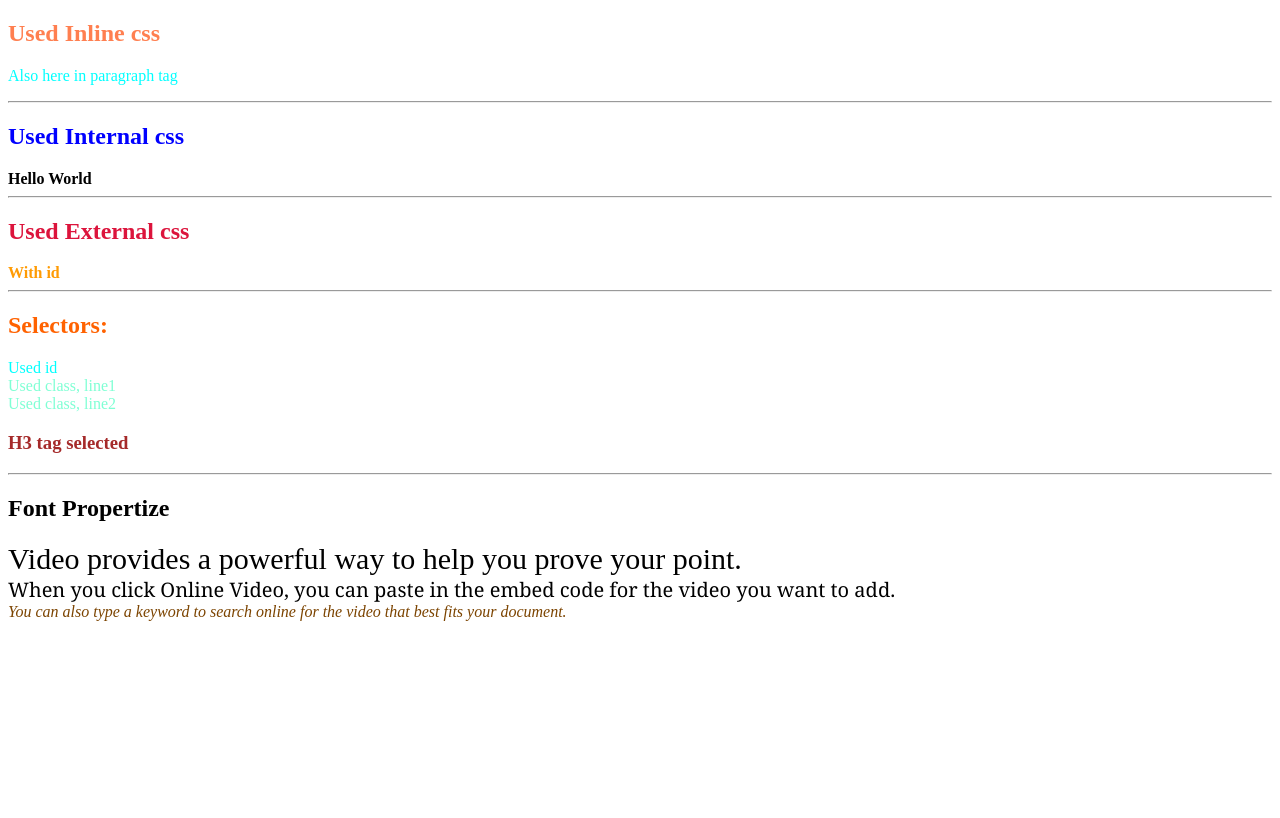
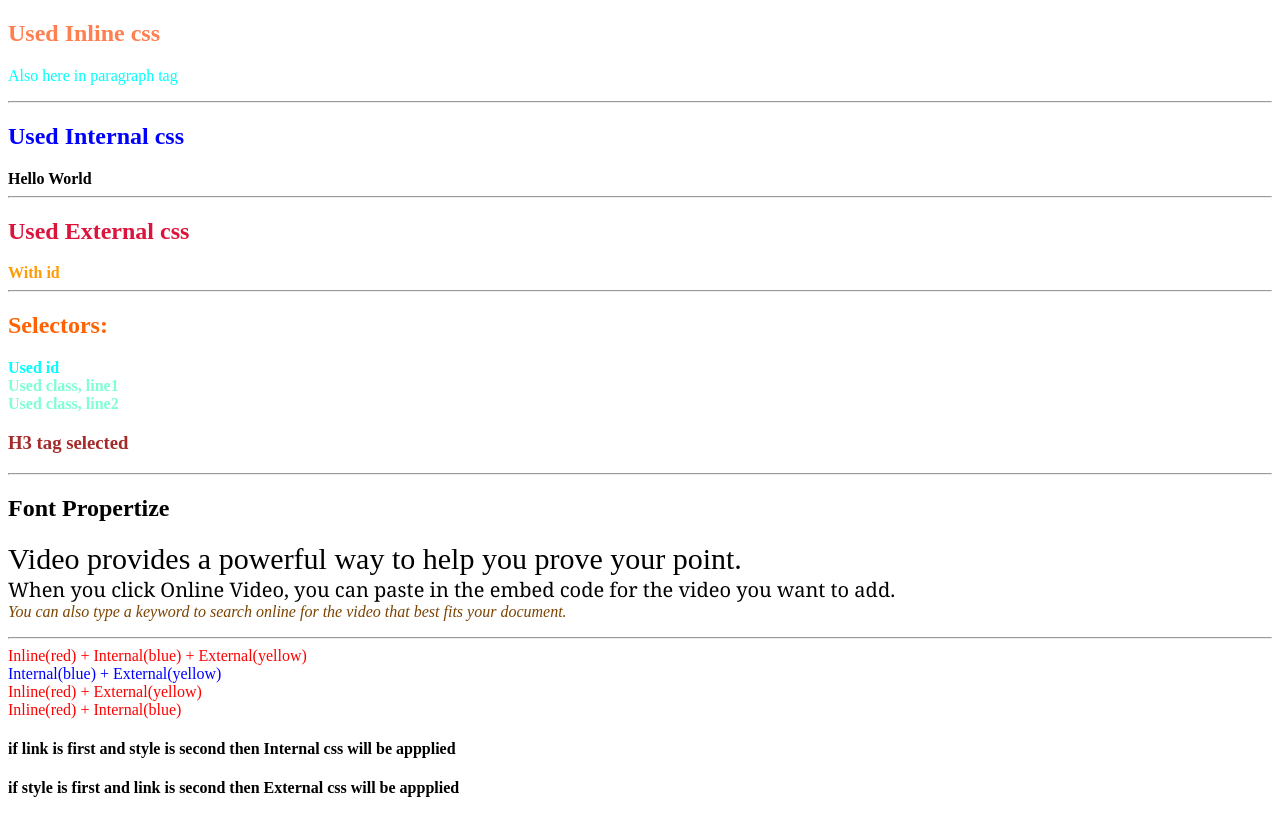
Before and after one commit to mehuasd/a2, a plain HTML site: page index.html in a window 1280 px wide. Drawn offline with Linux system fonts and the light colour scheme.

Commit message:
All  Done 2

```diff
--- a/index.html
+++ b/index.html
@@ -12,6 +12,10 @@
         .parent{
             font-weight: bold;
         }
+
+        #o1,#o2,#o4{
+            color: blue;
+        }
     </style>
 </head>
 <body>
@@ -20,9 +24,6 @@
 
     <h2 id="hh2">Used Internal css</h2>
     <div class="parent">Hello World</div><hr/>
-
-
-
 
     <h2 id="hh3">Used External css</h2>
     <div id="text">With id</div><hr/>
@@ -40,5 +41,12 @@
         <span id="l3">You can also type a keyword to search online for the video that best fits your document.</span>
     </p>
 
+    <hr/>
+    <div id="o1" style="color: red;">Inline(red) + Internal(blue) + External(yellow)</div>
+    <div id="o2">Internal(blue) + External(yellow)</div>
+    <div id="o3" style="color: red;">Inline(red) + External(yellow)</div>
+    <div id="o4" style="color: red;">Inline(red) + Internal(blue)</div>
+    <h4>if link is first and style is second then Internal css will be appplied</h4>
+    <h4>if style is first and link is second then External css will be appplied</h4>
 </body>
 </html>
--- a/style.css
+++ b/style.css
@@ -6,8 +6,8 @@
     font-weight: 600;
 }
 
+/* ------------------ */
 
-/* ------------------ */
 #sid{
     color: aqua;
 }
@@ -17,6 +17,10 @@
 h3{
     color: brown;
 }
+#sid,.sclass,h3{
+    font-weight: 900;
+}
+
 /* ------------------ */
 
 #l1{
@@ -30,5 +34,10 @@ h3{
 #l3{
     font-style: italic;
     color: rgb(124, 68, 0);
-    font-display: swap;
 }
+
+/* ------------------ */
+
+#o1,#o2,#o3{
+    color: yellow;
+}
```
